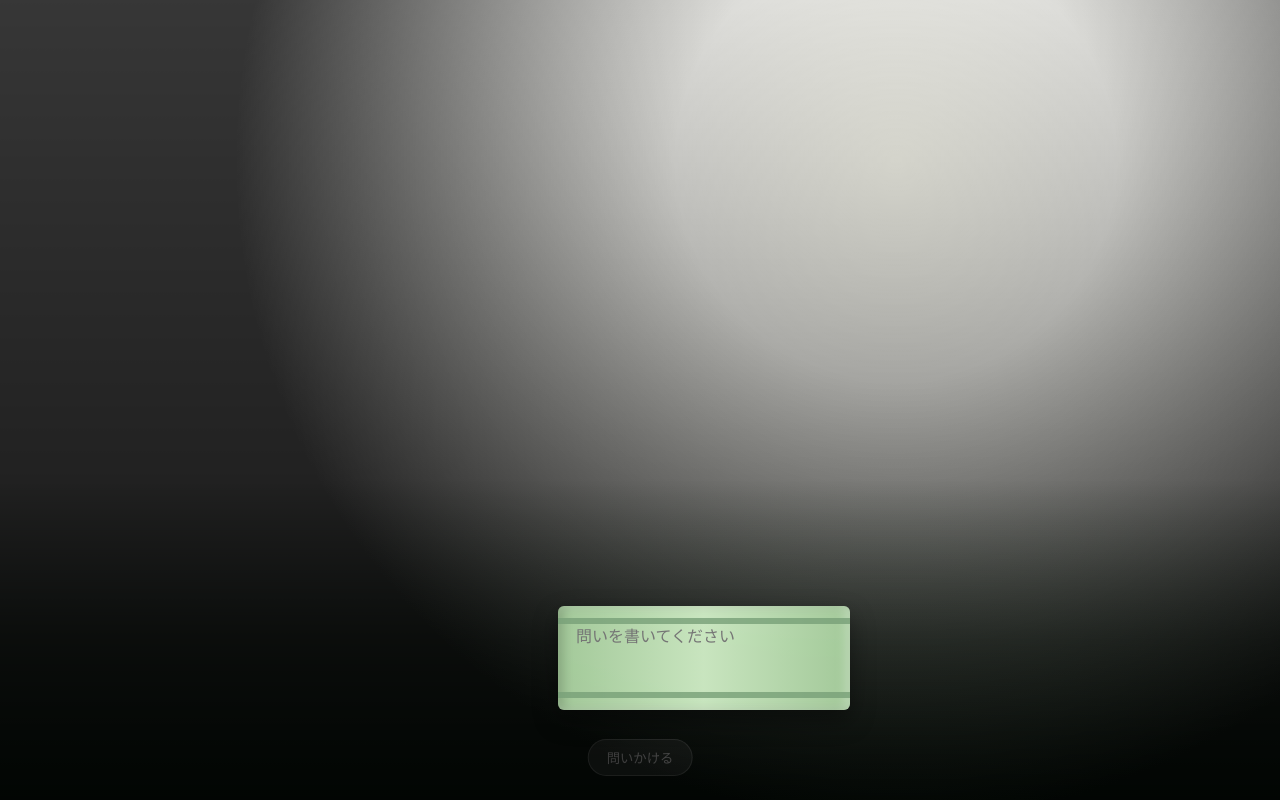
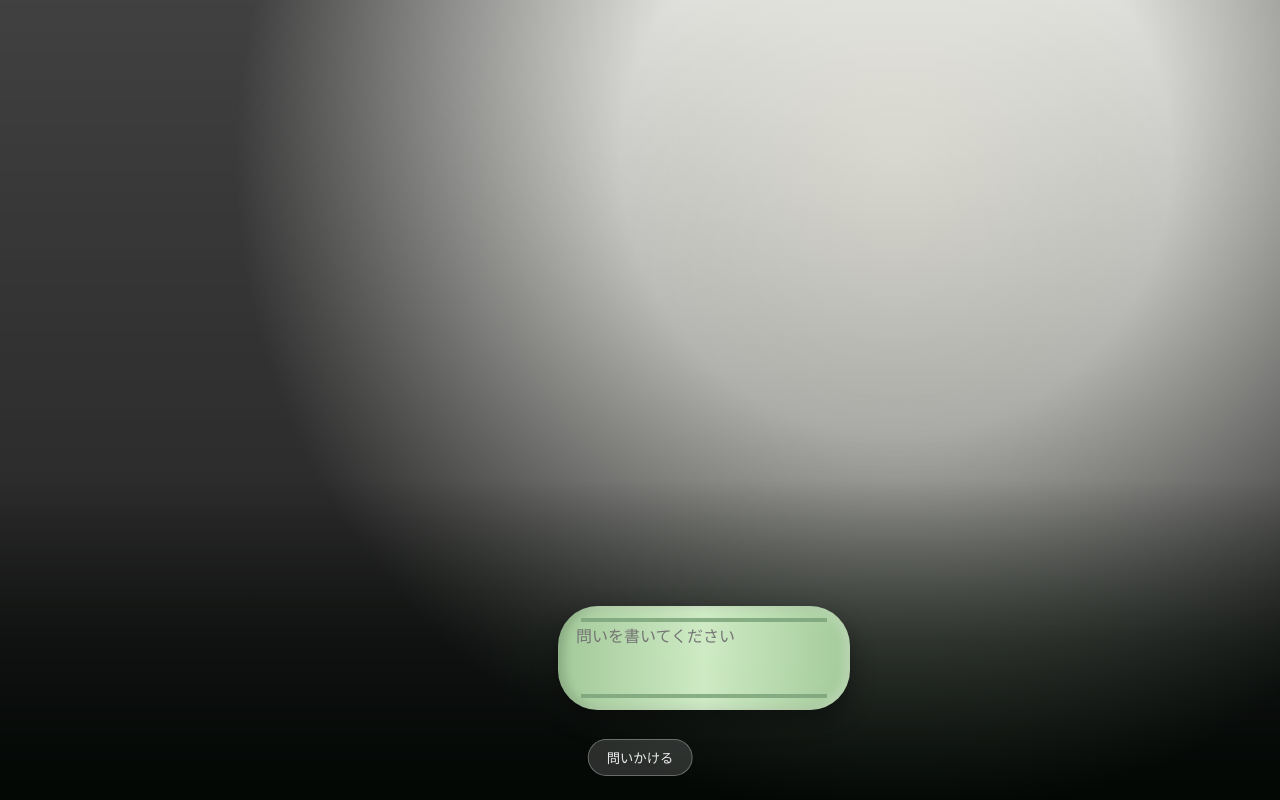
Before and after one commit to KAGUYAHIME-PROJECT/kaguyappli, a plain HTML site: page index.html in a window 1280 px wide. Drawn offline with Linux system fonts and the light colour scheme.

Commit message:
Update style.css

```diff
--- a/style.css
+++ b/style.css
@@ -1,3 +1,6 @@
+/* =========================
+   基本設定
+========================= */
 html, body {
   margin: 0;
   padding: 0;
@@ -6,16 +9,19 @@ html, body {
   font-family: "Hiragino Mincho ProN", "Yu Mincho", serif;
 }
 
-/* 背景 */
 body {
-  background: linear-gradient(
-    to bottom,
-    rgba(0,0,0,0.15),
-    rgba(0,0,0,0.7)
-  );
+  background:
+    linear-gradient(
+      to bottom,
+      rgba(0,0,0,0.15),
+      rgba(0,0,0,0.6)
+    );
 }
 
-/* 月光 */
+
+/* =========================
+   月光（画面全体）
+========================= */
 .moonlight {
   position: fixed;
   inset: 0;
@@ -23,13 +29,26 @@ body {
   background: radial-gradient(
     circle at 70% 20%,
     rgba(255,255,230,0.35) 0%,
-    rgba(255,255,230,0.15) 20%,
-    rgba(0,0,0,0.75) 60%
+    rgba(255,255,230,0.15) 25%,
+    rgba(0,0,0,0.7) 60%
   );
   pointer-events: none;
 }
 
-/* 竹藪（地上） */
+
+/* =========================
+   シーン（UIレイヤー）
+========================= */
+.scene {
+  position: relative;
+  z-index: 3;
+  height: 100%;
+}
+
+
+/* =========================
+   竹藪（地上）
+========================= */
 .bamboo-grove {
   position: fixed;
   bottom: 0;
@@ -43,32 +62,31 @@ body {
     rgba(5,20,10,0.6),
     transparent
   );
+  pointer-events: none;
 }
 
-/* シーン */
-.scene {
-  position: relative;
-  z-index: 2;
-  height: 100%;
-}
 
-/* 竹の入力箱 */
+/* =========================
+   竹インプット（切った竹）
+========================= */
 .bamboo-input {
   position: absolute;
   bottom: 90px;
   left: 55%;
   transform: translateX(-50%);
+  z-index: 4;
+
   width: 260px;
   padding: 18px 16px;
 
   background: linear-gradient(
     to right,
     rgba(170,210,160,0.95),
-    rgba(210,240,200,0.95),
+    rgba(215,245,205,0.95),
     rgba(170,210,160,0.95)
   );
 
-  border-radius: 6px;
+  border-radius: 40px;
   box-shadow:
     inset -6px 0 10px rgba(255,255,255,0.25),
     inset 6px 0 10px rgba(0,0,0,0.15),
@@ -82,73 +100,82 @@ body {
 .bamboo-input::after {
   content: "";
   position: absolute;
-  left: 0;
-  width: 100%;
-  height: 6px;
+  left: 8%;
+  width: 84%;
+  height: 4px;
   background: rgba(120,160,120,0.8);
 }
 
-.bamboo-input::before { top: 12px; }
-.bamboo-input::after  { bottom: 12px; }
+.bamboo-input::before {
+  top: 12px;
+}
 
-/* テキスト */
+.bamboo-input::after {
+  bottom: 12px;
+}
+
 .bamboo-input textarea {
   width: 100%;
   min-height: 60px;
+  font-size: 16px;
+  line-height: 1.6;
   background: transparent;
   border: none;
   outline: none;
   resize: none;
-  font-size: 16px;
-  line-height: 1.6;
   color: #1f2f1f;
 }
 
-/* フェード */
 .bamboo-input.fade-out {
   opacity: 0;
 }
 
-/* 浮かぶ文字 */
+
+/* =========================
+   浮かぶ言葉
+========================= */
 .floating-text {
   position: absolute;
   left: 50%;
-  bottom: 120px;
+  bottom: 130px;
   transform: translateX(-50%);
+  z-index: 4;
+
   color: rgba(255,255,240,0.95);
   font-size: 20px;
   letter-spacing: 0.12em;
   text-shadow:
     0 0 6px rgba(255,255,255,0.6),
     0 0 14px rgba(255,255,255,0.4);
+
   animation: floatUp 4s ease-out forwards;
 }
 
-/* 月リンク */
-.moon-link {
-  position: fixed;
-  right: 24px;
-  bottom: 24px;
-  font-size: 12px;
-  opacity: 0.6;
-  z-index: 3;
+@keyframes floatUp {
+  0% {
+    opacity: 0;
+    transform: translate(-50%, 20px);
+  }
+  20% {
+    opacity: 1;
+  }
+  100% {
+    opacity: 0;
+    transform: translate(-50%, -120px);
+  }
 }
 
-.moon-link a {
-  color: #eee;
-  text-decoration: none;
-}
 
-.hidden {
-  display: none;
-}
-
-/* ボタン */
+/* =========================
+   問いかけるボタン
+========================= */
 #sendBtn {
   position: fixed;
   left: 50%;
   bottom: 24px;
   transform: translateX(-50%);
+  z-index: 5;
+
   padding: 8px 18px;
   background: rgba(255,255,255,0.15);
   color: #eee;
@@ -157,15 +184,28 @@ body {
   cursor: pointer;
 }
 
-/* アニメーション */
-@keyframes floatUp {
-  0% {
-    opacity: 0;
-    transform: translate(-50%, 20px);
-  }
-  20% { opacity: 1; }
-  100% {
-    opacity: 0;
-    transform: translate(-50%, -120px);
-  }
+
+/* =========================
+   月リンク
+========================= */
+.moon-link {
+  position: fixed;
+  right: 24px;
+  bottom: 24px;
+  z-index: 5;
+  font-size: 12px;
+  opacity: 0.6;
 }
+
+.moon-link a {
+  color: #eee;
+  text-decoration: none;
+}
+
+.moon-link a:hover {
+  opacity: 1;
+}
+
+.hidden {
+  display: none;
+}
```
